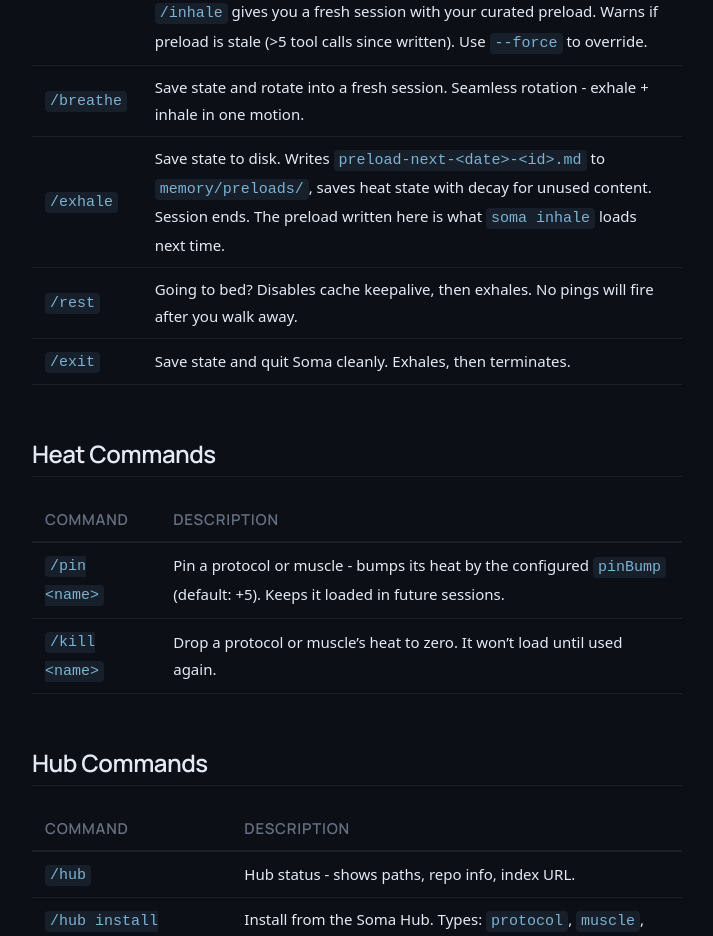
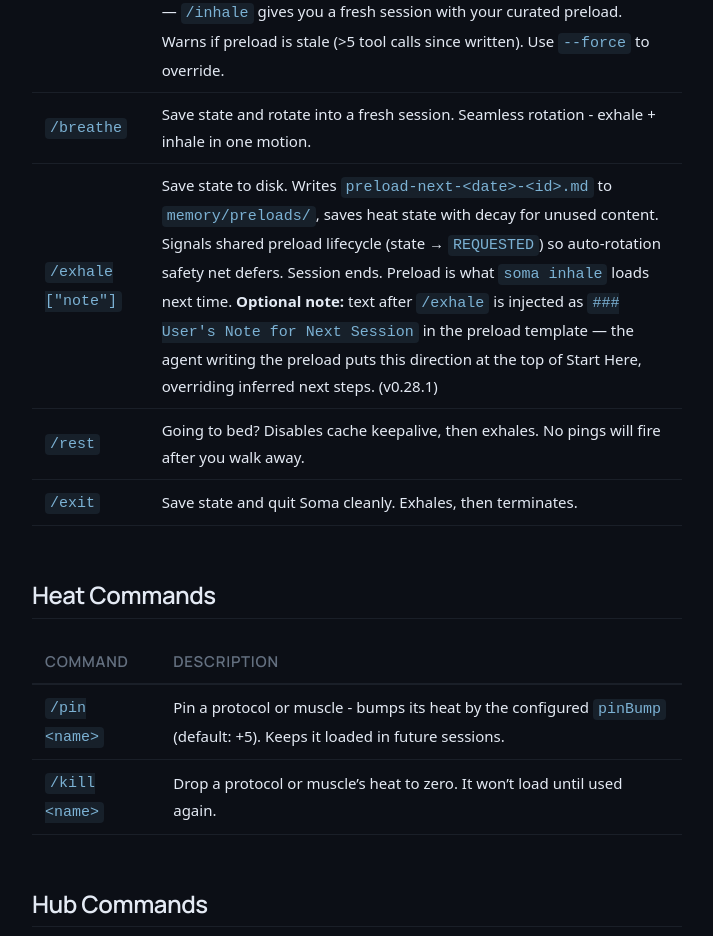
Before and after one commit to meetsoma/website, an Astro site: page /docs/commands in a window 1280 px wide. Shown: the part 997-1933 px from the top of the page, without its empty margins (283-996 px from the left). Built offline with nearby package versions, Linux system fonts and the light colour scheme; Astro itself is replaced by a stand-in of ours; some packages are replaced by stand-ins of ours; a web font is replaced by a local one.

Commit message:
docs: sync /exhale note feature from agent docs — commands.md + getting-started.md (v0.28.1)

```diff
--- a/src/content/docs/commands.md
+++ b/src/content/docs/commands.md
@@ -21,7 +21,7 @@
 |---------|-------------|
 | `/inhale` | **Reset session and load preload.** Saves heat state, starts a fresh session, and loads the most recent preload. Two use cases: (1) you started with plain `soma` and want the preload — `/inhale` resets and loads it. (2) You `/exhale`’d, updated the preload, and want to continue — `/inhale` gives you a fresh session with your curated preload. Warns if preload is stale (>5 tool calls since written). Use `--force` to override. |
 | `/breathe` | Save state and rotate into a fresh session. Seamless rotation - exhale + inhale in one motion. |
-| `/exhale` | Save state to disk. Writes `preload-next-<date>-<id>.md` to `memory/preloads/`, saves heat state with decay for unused content. Session ends. The preload written here is what `soma inhale` loads next time. |
+| `/exhale ["note"]` | Save state to disk. Writes `preload-next-<date>-<id>.md` to `memory/preloads/`, saves heat state with decay for unused content. Signals shared preload lifecycle (state → `REQUESTED`) so auto-rotation safety net defers. Session ends. Preload is what `soma inhale` loads next time. **Optional note:** text after `/exhale` is injected as `### User's Note for Next Session` in the preload template — the agent writing the preload puts this direction at the top of Start Here, overriding inferred next steps. (v0.28.1) |
 | `/rest` | Going to bed? Disables cache keepalive, then exhales. No pings will fire after you walk away. |
 | `/exit` | Save state and quit Soma cleanly. Exhales, then terminates. |
 
--- a/src/content/docs/getting-started.md
+++ b/src/content/docs/getting-started.md
@@ -115,7 +115,7 @@
 | Command | What it does |
 |---------|-------------|
 | `/breathe` | Save state + rotate into fresh session |
-| `/exhale` | Save state, write preload, session ends |
+| `/exhale ["note"]` | Save state, write preload, session ends. Optional: text after `/exhale` becomes a `### User's Note` in the preload — your directive for the next session. (v0.28.1) |
 | `/rest` | Disable keepalive + exhale - for when you're done for the night |
 | `/inhale` | Reset session and load preload — fresh start with your most recent preload |
 | `/pin <name>` | Pin a protocol/muscle to hot (stays loaded) |
```
